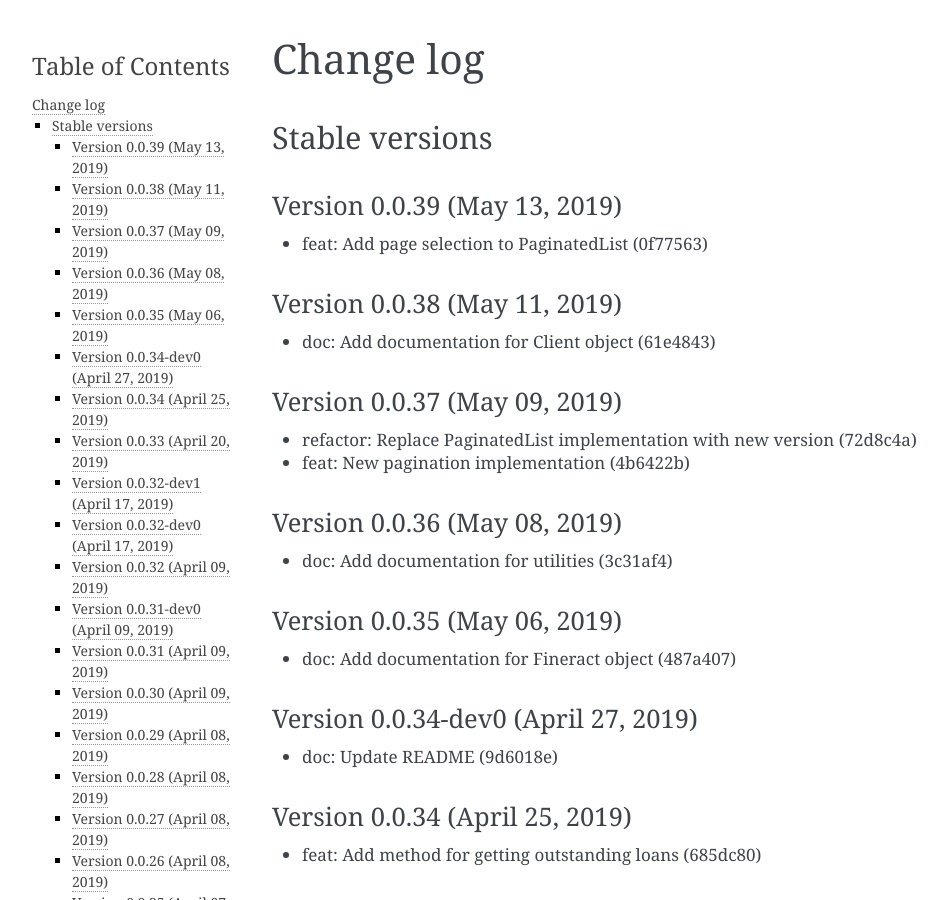
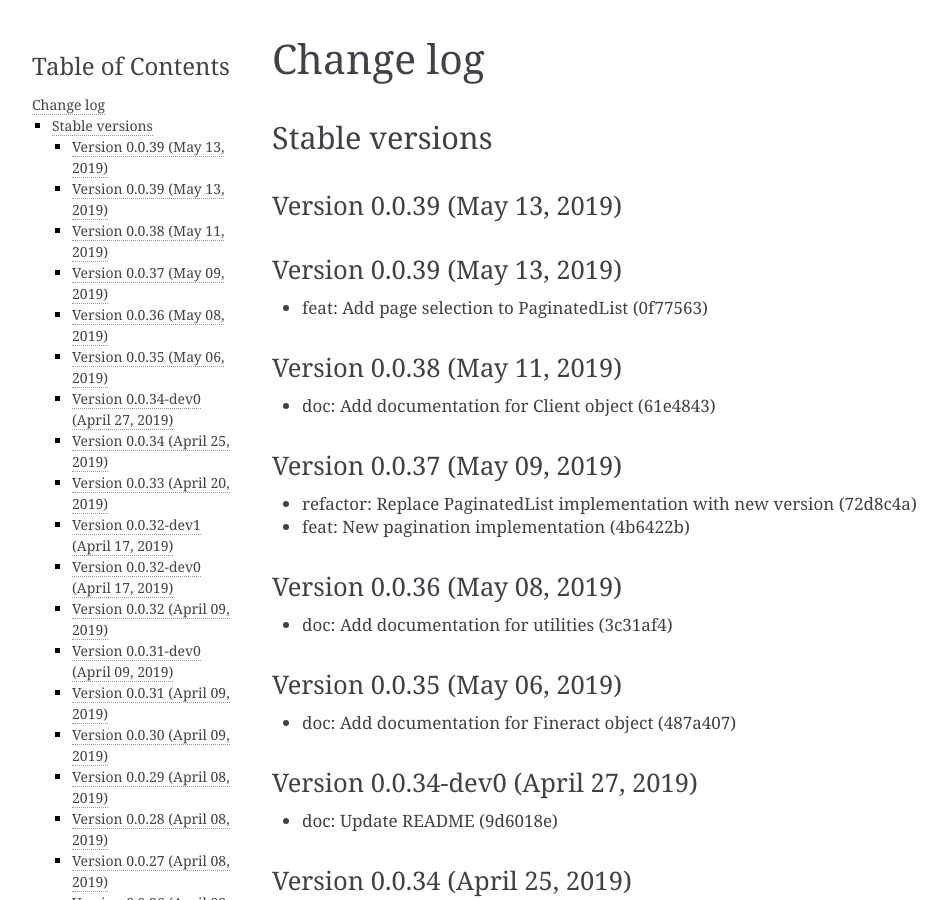
Before and after one commit to mobidevke/PyFineract, a Sphinx documentation site: the page built from docs/changes.rst, in a window 1280 px wide and 900 px high. Shown: the whole window, without its empty margins (148-1095 px from the left). Built offline with Sphinx 7.4.7, drawn with Linux system fonts in a browser that asks for light colours; formulas are drawn with MathJax 3.

Commit message:
Publish version 0.0.39

```diff
--- a/docs/changes.rst
+++ b/docs/changes.rst
@@ -3,6 +3,11 @@ Change log
 
 Stable versions
 ~~~~~~~~~~~~~~~
+
+Version 0.0.39 (May 13, 2019)
+-------------------------------------
+
+
 
 Version 0.0.39 (May 13, 2019)
 -------------------------------------
```
